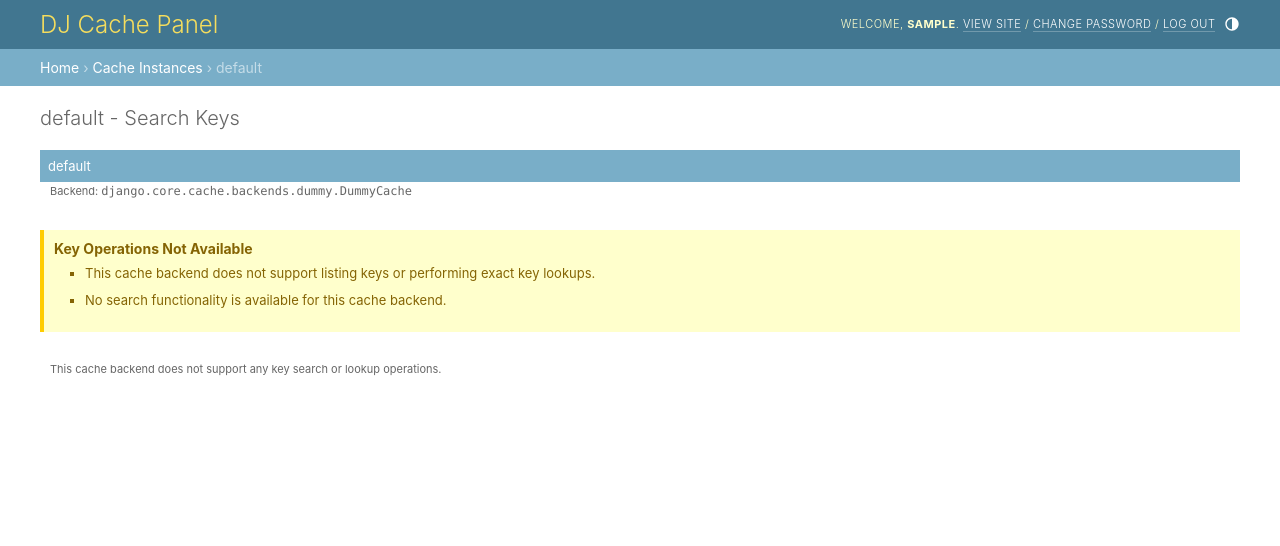
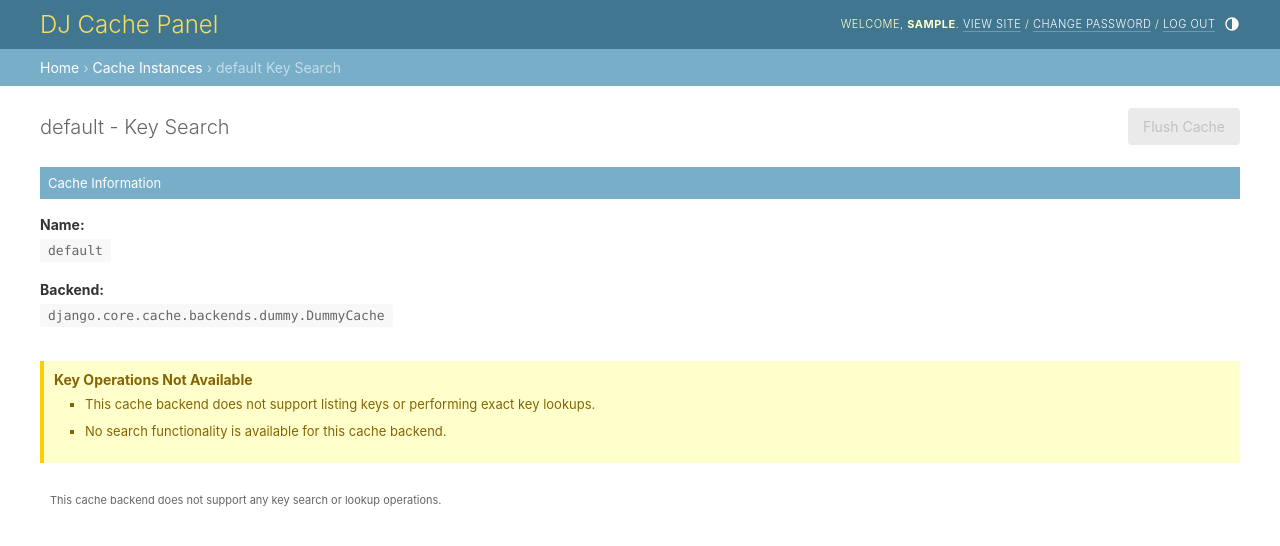
Before and after one commit to yassi/dj-cache-panel, a Django app: page /admin/cache/default/keys/ in a window 1280 px wide. Shown: the top 546 px of the page. Run offline with Django 4.2, Linux system fonts and the light colour scheme; the visitor is signed in with stand-in values (Sample User, id 1).

Commit message:
add flush cache functionality to search page for all cache types

```diff
--- a/dj_cache_panel/cache_panel.py
+++ b/dj_cache_panel/cache_panel.py
@@ -170,7 +170,12 @@
         }
 
     def flush_cache(self):
-        self.cache.flush()
+        """
+        Clear all entries from the cache.
+
+        Uses cache.clear() which is the standard Django cache method.
+        """
+        self.cache.clear()
         return {
             "success": True,
             "error": None,
--- a/dj_cache_panel/templates/admin/dj_cache_panel/base.html
+++ b/dj_cache_panel/templates/admin/dj_cache_panel/base.html
@@ -25,7 +25,7 @@
 {% block breadcrumbs %}
 <div class="breadcrumbs">
 <a href="{% url 'admin:index' %}">{% trans 'Home' %}</a>
-&rsaquo; {{ title }}
+&rsaquo; {% trans 'Cache Instances' %}
 </div>
 {% endblock %}
 
--- a/dj_cache_panel/templates/admin/dj_cache_panel/key_search.html
+++ b/dj_cache_panel/templates/admin/dj_cache_panel/key_search.html
@@ -6,14 +6,12 @@
 <div class="breadcrumbs">
     <a href="{% url 'admin:index' %}">{% trans 'Home' %}</a>
     &rsaquo; <a href="{% url 'dj_cache_panel:index' %}">{% trans 'Cache Instances' %}</a>
-    &rsaquo; {{ cache_name }}
+    &rsaquo; {{ cache_name }} {% trans 'Key Search' %}
 </div>
 {% endblock %}
 
-
 {% block content %}
 <div class="module key-search">
-
     <!-- Messages -->
     {% if messages %}
     <div class="messagelist">
@@ -23,13 +21,41 @@
     </div>
     {% endif %}
 
-    <!-- Cache Info Header -->
+    <!-- Page Header with Title and Flush Button -->
+    <div class="key-search-page-header">
+        <h1>{{ cache_name }} - {% trans 'Key Search' %}</h1>
+        {% if flush_supported %}
+        <form method="post" class="key-search-flush-form" onsubmit="return confirm('{% trans 'Are you sure you want to delete all entries in this cache? This action cannot be undone.' %}');">
+            {% csrf_token %}
+            <input type="hidden" name="action" value="flush">
+            <input type="submit" value="{% trans 'Flush Cache' %}" class="flush-button">
+        </form>
+        {% else %}
+        <input type="button" value="{% trans 'Flush Cache' %}" class="flush-button" disabled>
+        {% endif %}
+    </div>
+
     <div class="module">
-        <h2>{{ cache_name }}</h2>
-        <p class="help">
-            {% trans 'Backend:' %} <code>{{ cache_config.BACKEND }}</code>
-        </p>
+        <h2>{% trans 'Cache Information' %}</h2>
+        <br>
+        <div class="form-row">
+            <div class="field-box">
+                <label><strong>Name:</strong></label>
+                <div class="readonly">
+                    <code>{{ cache_name }}</code>
+                </div>
+            </div>
+        </div>
+        <div class="form-row">
+            <div class="field-box">
+                <label><strong>Backend:</strong></label>
+                <div class="readonly">
+                    <code>{{ cache_config.BACKEND }}</code>
+                </div>
+            </div>
+        </div>
     </div>
+
 
     {% if error_message %}
     <div class="messagelist">
--- a/dj_cache_panel/templates/admin/dj_cache_panel/styles.css
+++ b/dj_cache_panel/templates/admin/dj_cache_panel/styles.css
@@ -1,3 +1,61 @@
+/* ===== KEY SEARCH PAGE STYLES ===== */
+
+.key-search-page-header {
+    display: flex;
+    justify-content: space-between;
+    align-items: center;
+    margin-bottom: 20px;
+    gap: 20px;
+}
+
+.key-search-page-header h1 {
+    margin: 0;
+    flex: 1;
+}
+
+.key-search-flush-form {
+    margin: 0;
+    flex-shrink: 0;
+}
+
+.flush-button {
+    background-color: #ba2121 !important;
+    color: white !important;
+    border: none !important;
+    padding: 10px 20px;
+    border-radius: 4px;
+    cursor: pointer;
+    font-size: 14px;
+    white-space: nowrap;
+}
+
+.flush-button:hover:not(:disabled) {
+    background-color: #a41e1e !important;
+}
+
+.flush-button:disabled {
+    background-color: #ccc !important;
+    color: #666 !important;
+    cursor: not-allowed !important;
+    opacity: 0.6;
+}
+
+/* Dark mode support for flush button */
+@media (prefers-color-scheme: dark) {
+    .flush-button {
+        background-color: #cc2936 !important;
+    }
+
+    .flush-button:hover:not(:disabled) {
+        background-color: #b02329 !important;
+    }
+
+    .flush-button:disabled {
+        background-color: #555 !important;
+        color: #999 !important;
+    }
+}
+
 /* Table styles */
 #result_list {
     width: 100%;
--- a/dj_cache_panel/views.py
+++ b/dj_cache_panel/views.py
@@ -1,8 +1,10 @@
+from urllib.parse import unquote
 from django.contrib.admin.views.decorators import staff_member_required
-from django.shortcuts import render
+from django.shortcuts import render, redirect
 from django.conf import settings
 from django.contrib import admin
-from urllib.parse import unquote
+from django.contrib import messages
+from django.urls import reverse
 
 from dj_cache_panel.cache_panel import get_cache_panel
 
@@ -92,8 +94,23 @@
     If the cache backend supports 'query', we can list all keys.
     If not, we show a message but still allow exact key lookups.
     """
+
     cache_panel = get_cache_panel(cache_name)
     cache_config = settings.CACHES.get(cache_name, {})
+
+    # Handle POST requests (flush cache)
+    if request.method == "POST":
+        action = request.POST.get("action")
+        if action == "flush" and cache_panel.is_feature_supported("flush_cache"):
+            try:
+                result = cache_panel.flush_cache()
+                messages.success(request, result["message"])
+                # Redirect to refresh the page
+                return redirect(reverse("dj_cache_panel:key_search", args=[cache_name]))
+            except Exception as e:
+                messages.error(request, f"Error flushing cache: {str(e)}")
+                # Still redirect to show the error message
+                return redirect(reverse("dj_cache_panel:key_search", args=[cache_name]))
 
     context = admin.site.each_context(request)
 
@@ -101,9 +118,9 @@
         {
             "cache_name": cache_name,
             "cache_config": cache_config,
-            "title": f"{cache_name} - Search Keys",
             "query_supported": cache_panel.is_feature_supported("query"),
             "get_key_supported": cache_panel.is_feature_supported("get_key"),
+            "flush_supported": cache_panel.is_feature_supported("flush_cache"),
             "abilities": cache_panel.abilities,
         }
     )
```
